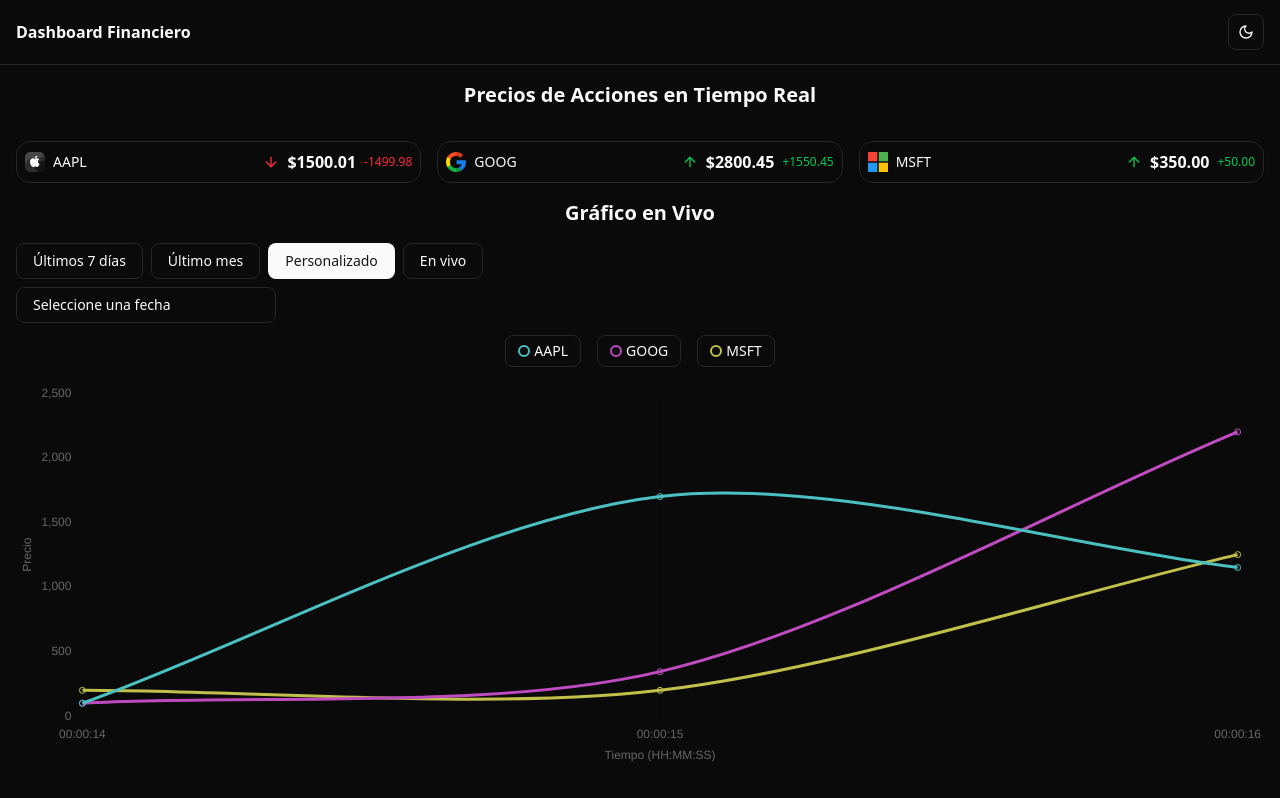
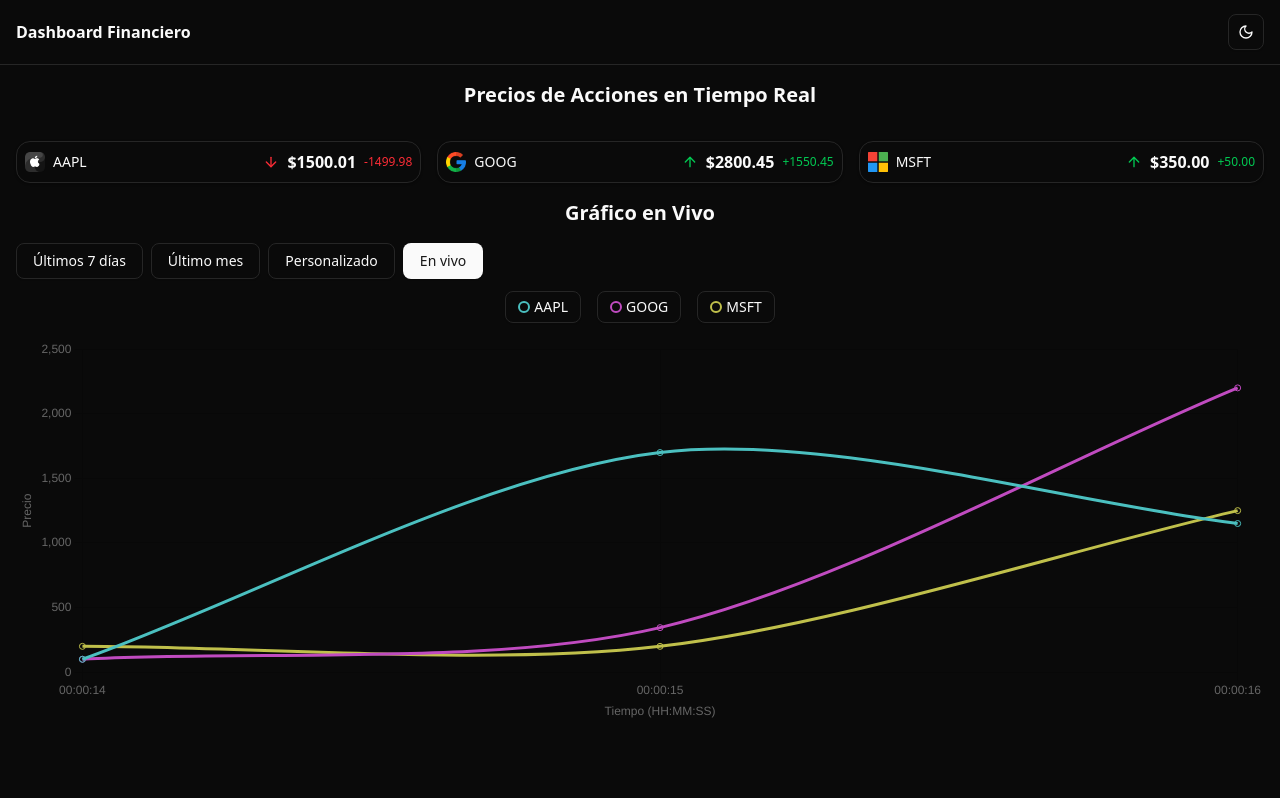
Before and after one commit to Lautaro073/React-TypeScript, a React (Vite) app: page / in a window 1280 px wide. Built offline with nearby package versions, Linux system fonts and the light colour scheme.

Commit message:
refactor: cambiar el modo de filtro predeterminado de 'custom' a 'live'

```diff
--- a/src/components/temporalFilter.tsx
+++ b/src/components/temporalFilter.tsx
@@ -20,7 +20,7 @@
 }) => {
   const [filterMode, setFilterMode] = useLocalStorage<FilterMode>(
     'filterMode',
-    'custom'
+    'live'
   );
 
   const [customDateRange, setCustomDateRange] =
```
